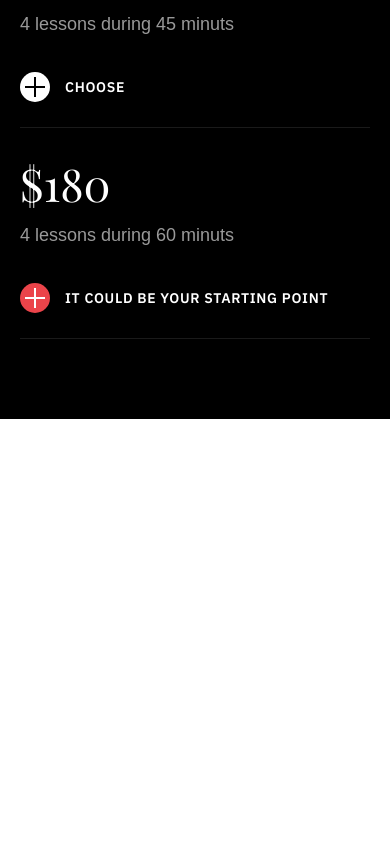
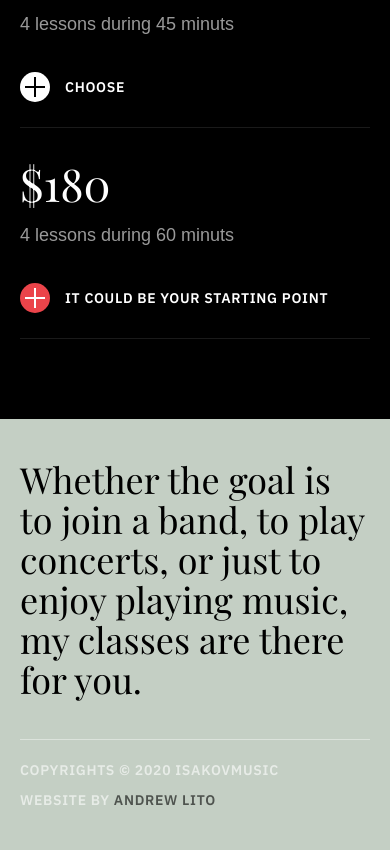
Before and after one commit to Kaba4ok/musician-dev, a website: page #src/index.html in a window 390 px wide. Shown: the part 3926-4776 px from the top of the page. Before the commit the page ends 4345 px from the top, so only its background shows below. Drawn offline with nearby package versions, Linux system fonts and the light colour scheme; files that its build step writes are made by us from their sources; a web font is replaced by a local one.

Commit message:
Добавляет адаптацию блока 'Footer'

```diff
--- a/#src/index.html
+++ b/#src/index.html
@@ -185,7 +185,7 @@
                 </ul>
             </div>
         </section>
-        <!-- <footer class="footer">
+        <footer class="footer">
             <div class="container footer__container">
                 <div class="footer__inner-wrapper">
                     <div class="footer__nav-social-wrapper">
@@ -224,7 +224,7 @@
                     </div>
                 </div>
             </div>
-        </footer> -->
+        </footer>
     </main>
 </body>
 
--- a/#src/scss/blocks/footer.scss
+++ b/#src/scss/blocks/footer.scss
@@ -179,4 +179,54 @@
         color: rgba($color: #000000, $alpha: .6);
         text-decoration: none;
     }
+
+    @media (max-width: 1000px) {
+        height: auto;
+        padding-top: 40px;
+
+        &__inner-wrapper {
+            justify-content: flex-start;
+        }
+
+        &__nav-social-wrapper {
+            display: none;
+        }
+
+        &__content {
+            flex-direction: column;
+            align-items: flex-start;
+            padding-bottom: 40px;
+        }
+
+        &__say-hello {
+            display: none;
+        }
+    }
+
+    @media (max-width: 768px) {
+
+        &__call {
+            font-size: 36px;
+            line-height: 40px;
+        }
+
+        &__call-part {
+            display: inline;
+
+            &:nth-child(2),
+            &:nth-child(3),
+            &:nth-child(4) {
+                margin-left: 0;
+            }
+        }
+
+        &__info {
+            flex-wrap: wrap;
+        }
+
+        &__info-copyright {
+            margin-right: 50px;
+            margin-bottom: 10px;
+        }
+    }
 }
```
Also changed, not shown: dist/css/style.css, dist/css/style.min.css, dist/index.html.
